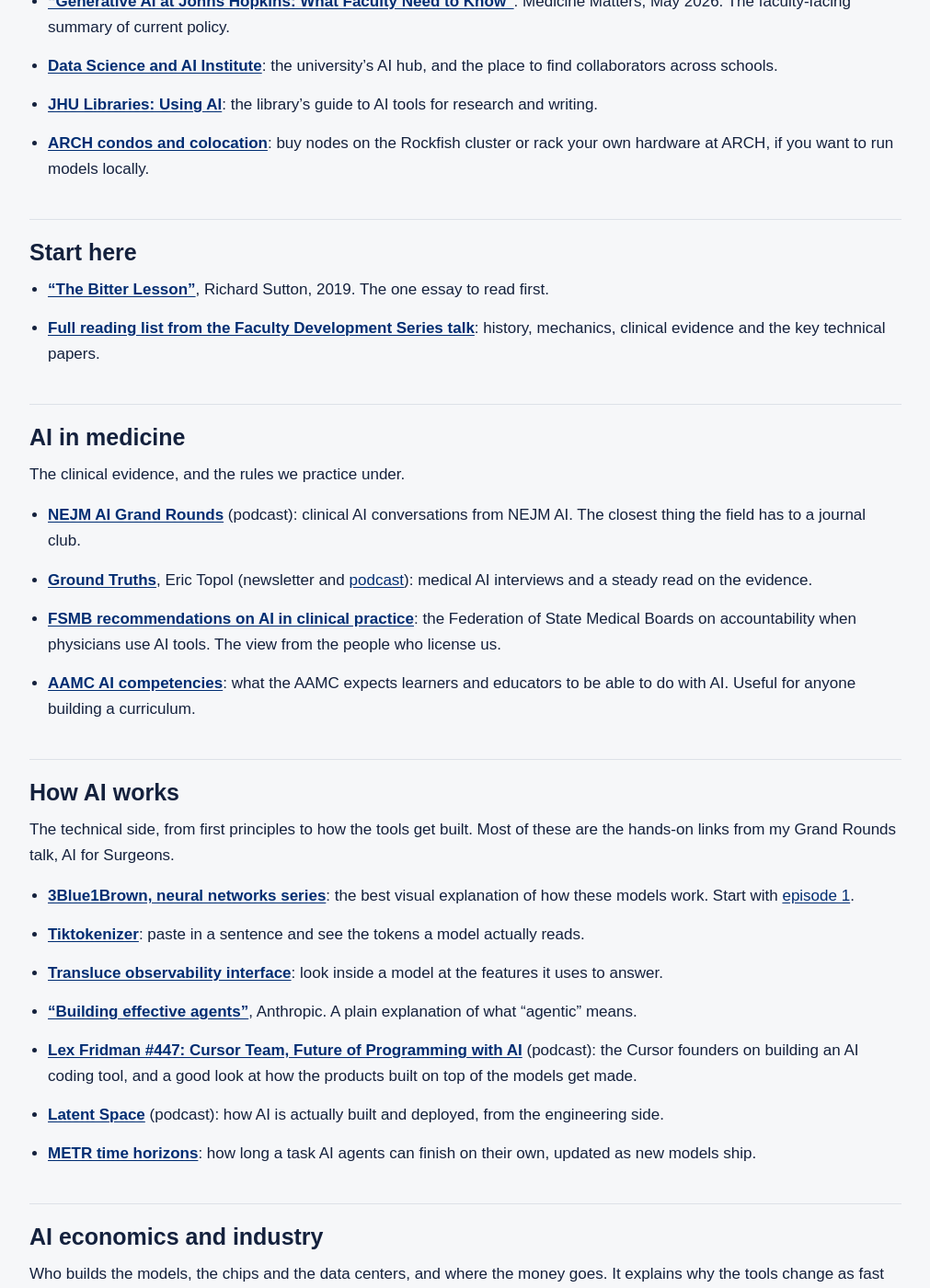
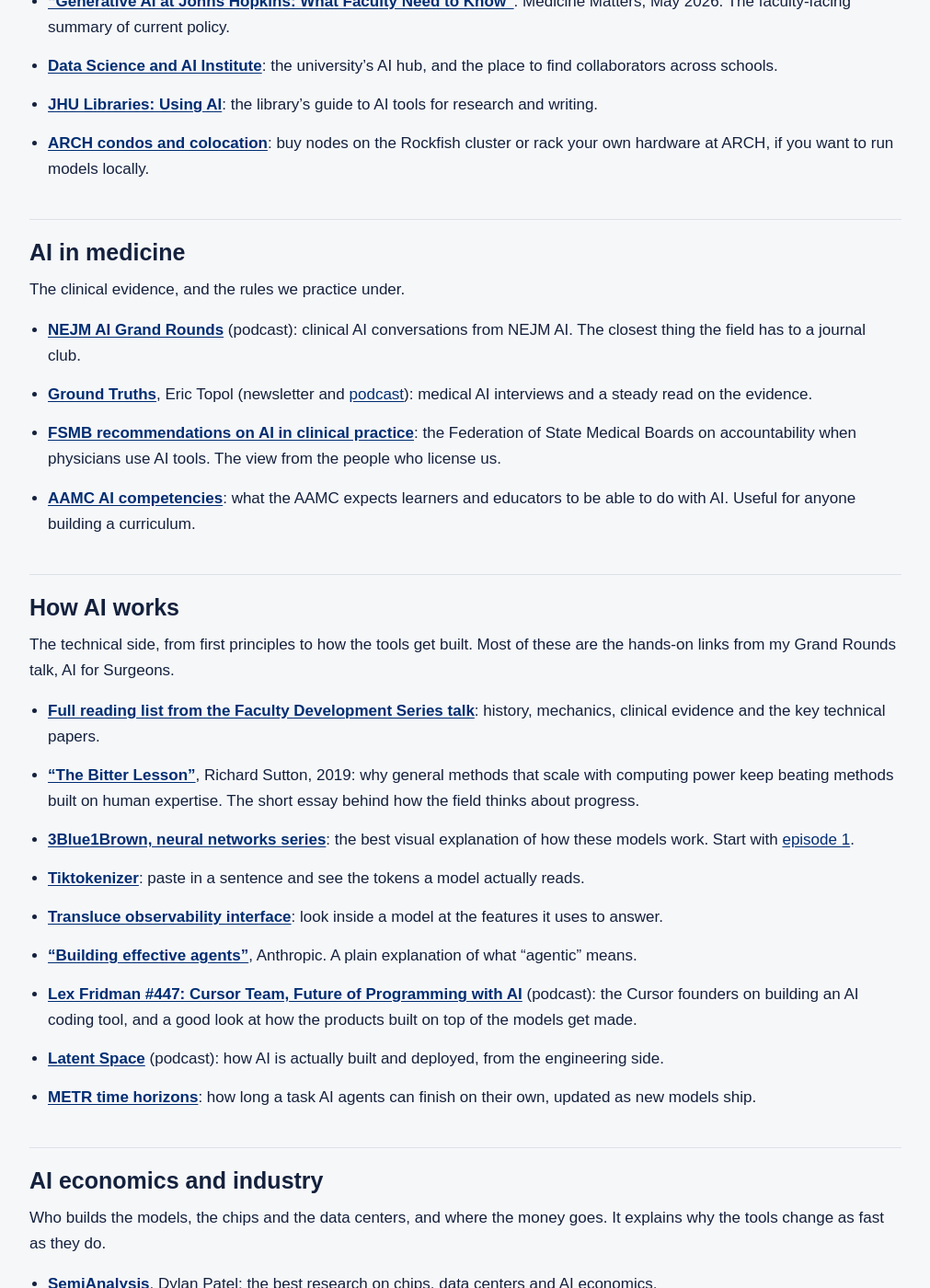
Before and after one commit to davidstonko/ai-surgery, a Jekyll site: the page built from docs/resources/index.md, in a window 1280 px wide and 1400 px high, scrolled down 746 px. Shown: the whole window at 92% size, without its empty margins (134-1145 px from the left). Built offline with Jekyll 4.4.1, drawn with Linux system fonts in a browser that asks for light colours.

Commit message:
Resources: fold Start here into How AI works
Co-Authored-By: Claude Opus 5.5 <noreply@anthropic.com>
Claude-Session: https://claude.ai/code/session_01CC9uqAMJHVu3pkJefiANJN

```diff
--- a/docs/resources/index.md
+++ b/docs/resources/index.md
@@ -27,11 +27,6 @@ description: Johns Hopkins AI tools and policies, where to start reading on AI i
 - **[JHU Libraries: Using AI](https://guides.library.jhu.edu/using-AI)**: the library's guide to AI tools for research and writing.
 - **[ARCH condos and colocation](https://www.arch.jhu.edu/about-arch/condos-and-colocation/)**: buy nodes on the Rockfish cluster or rack your own hardware at ARCH, if you want to run models locally.
 
-## Start here
-
-- **["The Bitter Lesson"](http://www.incompleteideas.net/IncIdeas/BitterLesson.html)**, Richard Sutton, 2019. The one essay to read first.
-- **[Full reading list from the Faculty Development Series talk](../library/2026/09/ai-safety-effectiveness-surgery-resources/)**: history, mechanics, clinical evidence and the key technical papers.
-
 ## AI in medicine
 
 The clinical evidence, and the rules we practice under.
@@ -45,6 +40,8 @@ The clinical evidence, and the rules we practice under.
 
 The technical side, from first principles to how the tools get built. Most of these are the hands-on links from my Grand Rounds talk, AI for Surgeons.
 
+- **[Full reading list from the Faculty Development Series talk](../library/2026/09/ai-safety-effectiveness-surgery-resources/)**: history, mechanics, clinical evidence and the key technical papers.
+- **["The Bitter Lesson"](http://www.incompleteideas.net/IncIdeas/BitterLesson.html)**, Richard Sutton, 2019: why general methods that scale with computing power keep beating methods built on human expertise. The short essay behind how the field thinks about progress.
 - **[3Blue1Brown, neural networks series](https://www.youtube.com/playlist?list=PLZHQObOWTQDNU6R1_67000Dx_ZCJB-3pi)**: the best visual explanation of how these models work. Start with [episode 1](https://www.youtube.com/watch?v=aircAruvnKk).
 - **[Tiktokenizer](https://tiktokenizer.vercel.app)**: paste in a sentence and see the tokens a model actually reads.
 - **[Transluce observability interface](https://transluce.org/observability-interface)**: look inside a model at the features it uses to answer.
```
